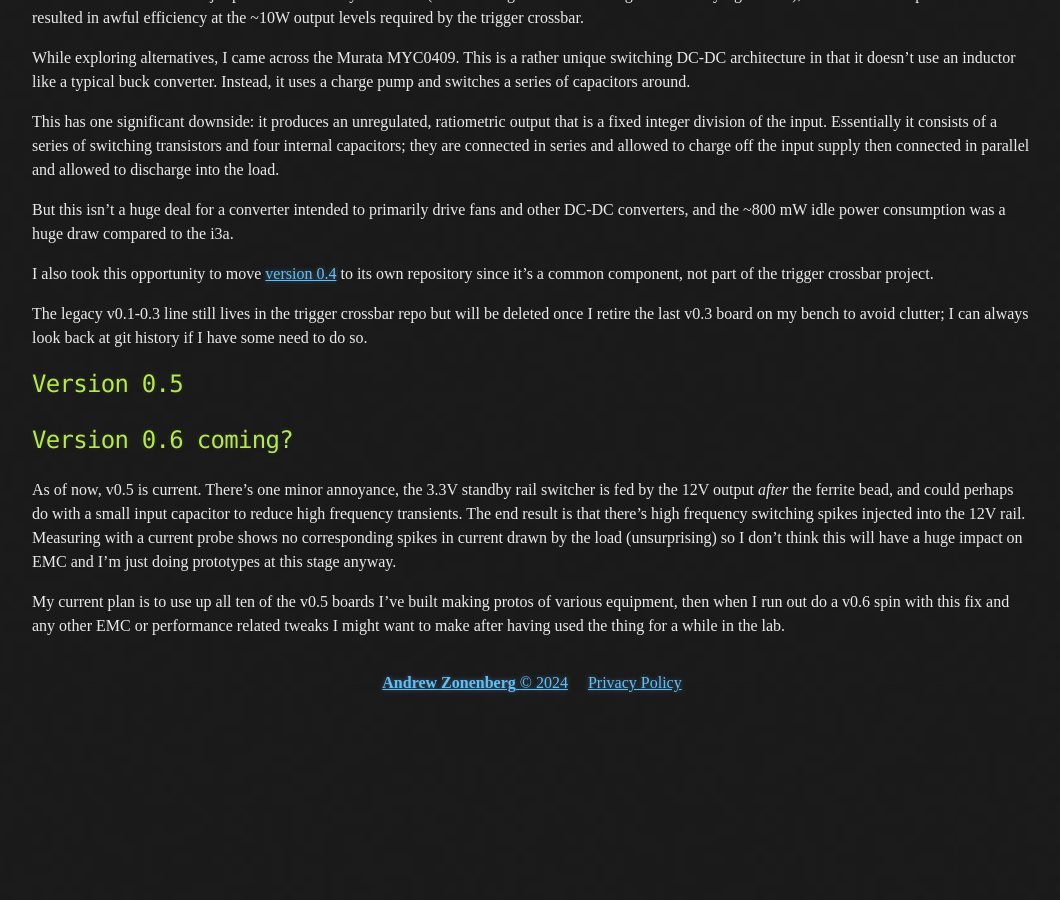
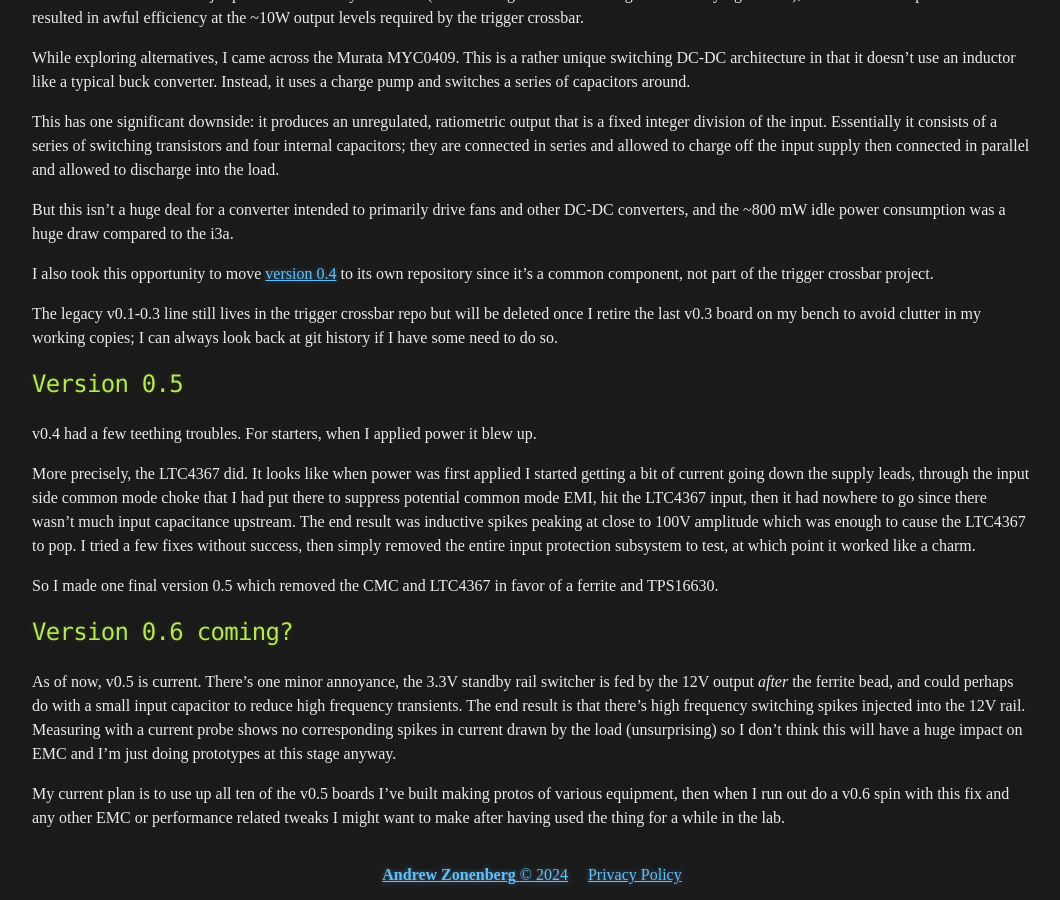
Before and after one commit to azonenberg/serdes-website, a Jekyll site: the page built from serdes/_posts/2024-09-11-Intermediate-bus-converter.md, in a window 1280 px wide and 900 px high, scrolled down 1977 px. Shown: the whole window, without its empty margins (108-1168 px from the left). Built offline with Jekyll 4.4.1, drawn with Linux system fonts in a browser that asks for light colours; before the commit the page ends 2685 px from its top, so only the background shows below that.

Commit message:
Continued work on IBC post

```diff
--- a/serdes/_posts/2024-09-11-Intermediate-bus-converter.md
+++ b/serdes/_posts/2024-09-11-Intermediate-bus-converter.md
@@ -110,9 +110,20 @@ I also took this opportunity to move [version
 since it's a common component, not part of the trigger crossbar project.
 
 The legacy v0.1-0.3 line still lives in the trigger crossbar repo but will be deleted once I retire the last v0.3 board
-on my bench to avoid clutter; I can always look back at git history if I have some need to do so.
+on my bench to avoid clutter in my working copies; I can always look back at git history if I have some need to do so.
 
 ## Version 0.5
+
+v0.4 had a few teething troubles. For starters, when I applied power it blew up.
+
+More precisely, the LTC4367 did. It looks like when power was first applied I started getting a bit of current going
+down the supply leads, through the input side common mode choke that I had put there to suppress potential common mode
+EMI, hit the LTC4367 input, then it had nowhere to go since there wasn't much input capacitance upstream. The end
+result was inductive spikes peaking at close to 100V amplitude which was enough to cause the LTC4367 to pop. I tried a
+few fixes without success, then simply removed the entire input protection subsystem to test, at which point it
+worked like a charm.
+
+So I made one final version 0.5 which removed the CMC and LTC4367 in favor of a ferrite and TPS16630.
 
 ## Version 0.6 coming?
 
```
